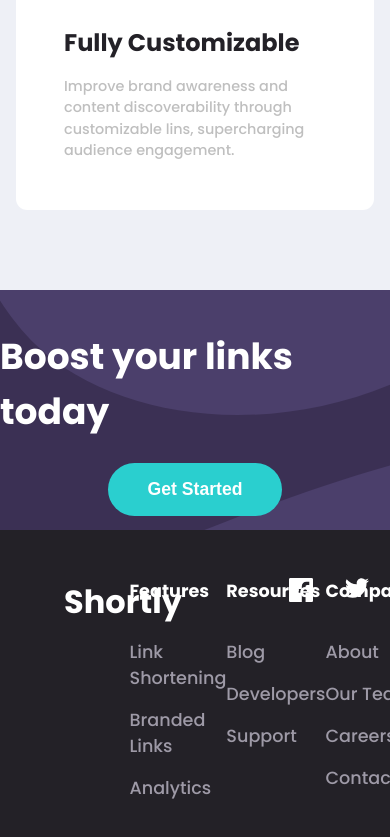
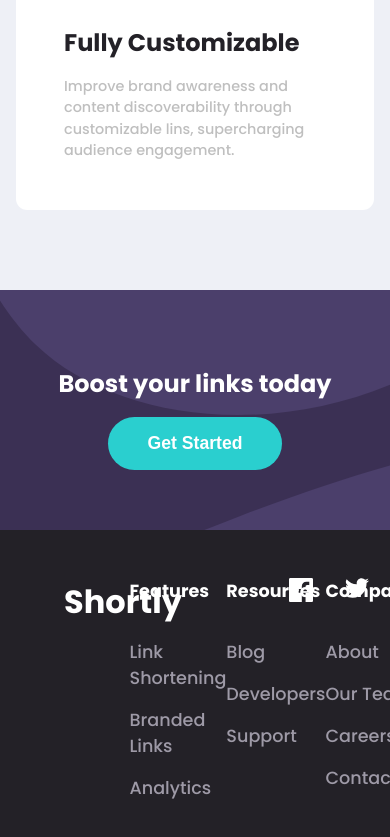
Before and after one commit to slekstut/url-shortening-api-master, a Vue app: page / in a window 390 px wide. Shown: the part 2106-2943 px from the top of the page. Built offline with nearby package versions, Linux system fonts and the light colour scheme.

Commit message:
mobile boost  section done

```diff
--- a/src/views/Boost.vue
+++ b/src/views/Boost.vue
@@ -34,4 +34,14 @@ export default {
     place-items: center;
   }
 }
+
+@media only screen and (max-width: 415px) {
+  .boost-wrapper {
+    .boost-text {
+      h1 {
+        font-size: 1.5rem;
+      }
+    }
+  }
+}
 </style>
```
